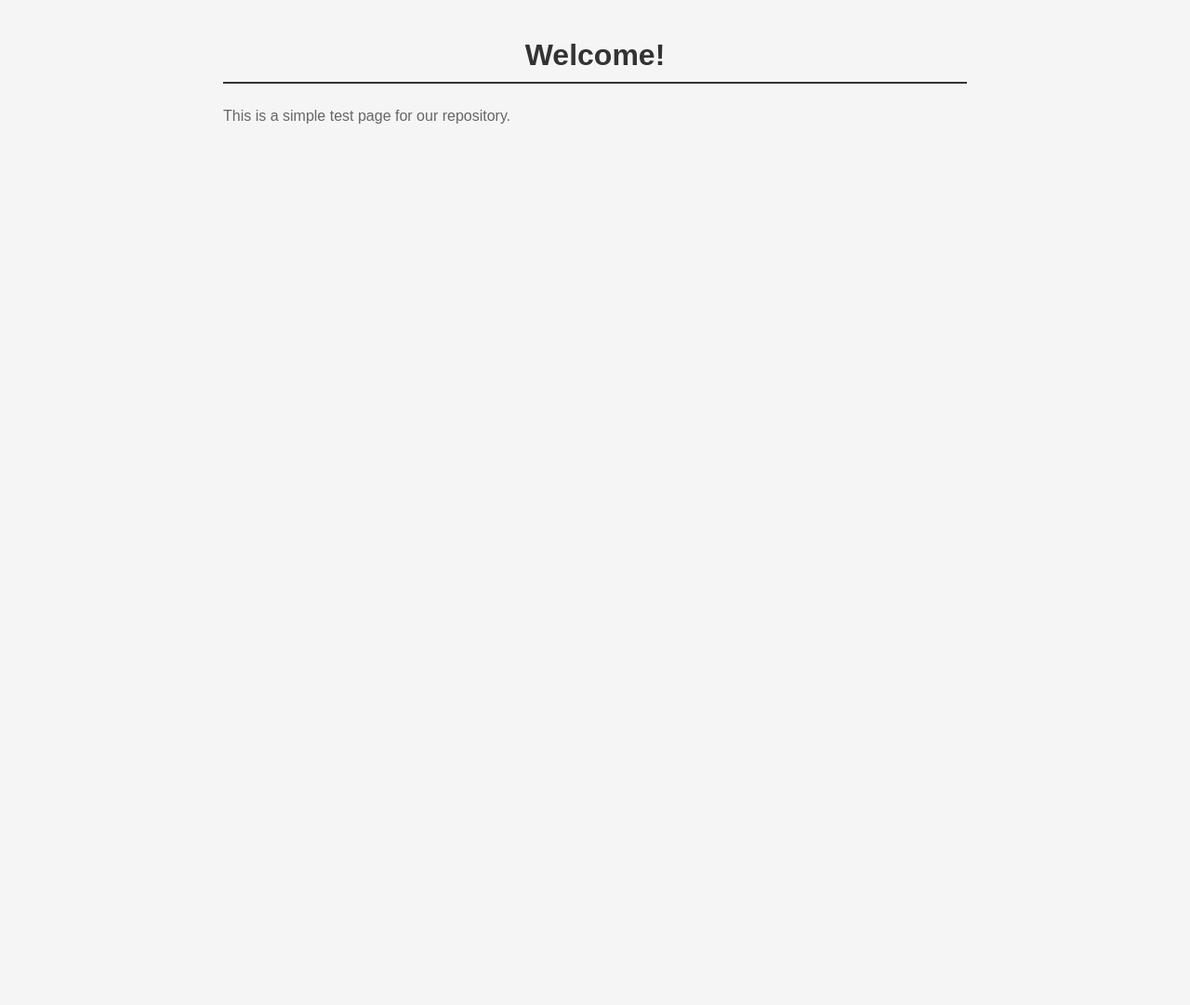
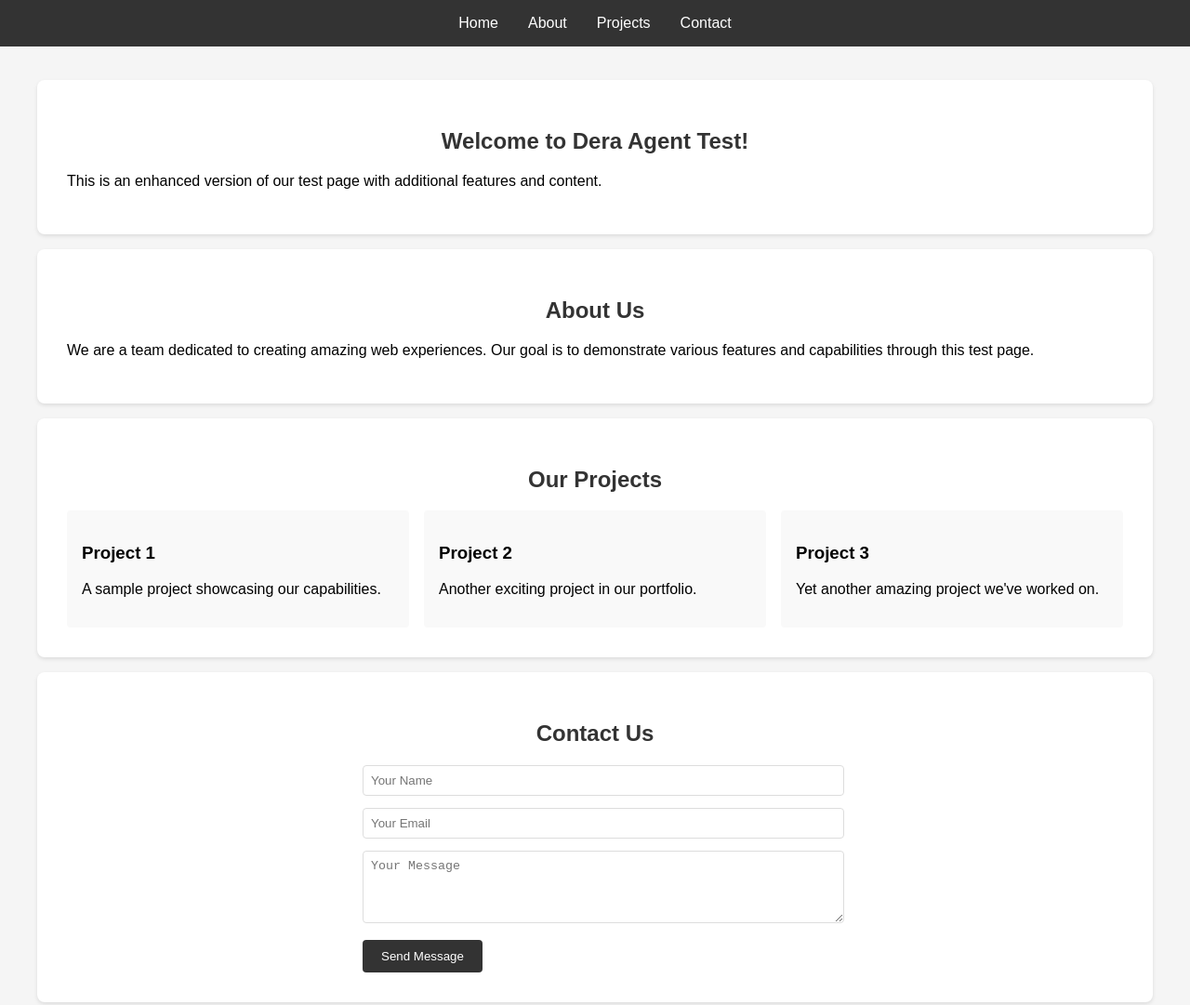
Before and after one commit to chikuma0/dera-agent-test, a plain HTML site: page index.html in a window 1280 px wide. Shown: the whole page at 93% size. Before the commit the page ends 800 px from the top, so only its background shows below. Drawn offline with Linux system fonts and the light colour scheme.

Commit message:
Update main branch with enhanced content for GitHub Pages

```diff
--- a/index.html
+++ b/index.html
@@ -7,25 +7,125 @@
     <style>
         body {
             font-family: Arial, sans-serif;
-            max-width: 800px;
+            margin: 0;
+            padding: 0;
+            background-color: #f5f5f5;
+        }
+        .container {
+            max-width: 1200px;
             margin: 0 auto;
             padding: 20px;
-            background-color: #f5f5f5;
         }
-        h1 {
+        nav {
+            background-color: #333;
+            padding: 1em;
+        }
+        nav ul {
+            list-style: none;
+            padding: 0;
+            margin: 0;
+            display: flex;
+            justify-content: center;
+            gap: 2em;
+        }
+        nav a {
+            color: white;
+            text-decoration: none;
+        }
+        nav a:hover {
+            color: #ddd;
+        }
+        h1, h2 {
             color: #333;
             text-align: center;
-            border-bottom: 2px solid #333;
-            padding-bottom: 10px;
         }
-        p {
-            line-height: 1.6;
-            color: #666;
+        .section {
+            background: white;
+            padding: 2em;
+            margin: 1em 0;
+            border-radius: 8px;
+            box-shadow: 0 2px 4px rgba(0,0,0,0.1);
+        }
+        .contact-form {
+            max-width: 500px;
+            margin: 0 auto;
+        }
+        .contact-form input,
+        .contact-form textarea {
+            width: 100%;
+            padding: 8px;
+            margin-bottom: 1em;
+            border: 1px solid #ddd;
+            border-radius: 4px;
+        }
+        .contact-form button {
+            background-color: #333;
+            color: white;
+            padding: 10px 20px;
+            border: none;
+            border-radius: 4px;
+            cursor: pointer;
+        }
+        .projects {
+            display: grid;
+            grid-template-columns: repeat(auto-fit, minmax(250px, 1fr));
+            gap: 1em;
+        }
+        .project-card {
+            background: #f9f9f9;
+            padding: 1em;
+            border-radius: 4px;
         }
     </style>
 </head>
 <body>
-    <h1>Welcome!</h1>
-    <p>This is a simple test page for our repository.</p>
+    <nav>
+        <ul>
+            <li><a href="#home">Home</a></li>
+            <li><a href="#about">About</a></li>
+            <li><a href="#projects">Projects</a></li>
+            <li><a href="#contact">Contact</a></li>
+        </ul>
+    </nav>
+
+    <div class="container">
+        <section id="home" class="section">
+            <h1>Welcome to Dera Agent Test!</h1>
+            <p>This is an enhanced version of our test page with additional features and content.</p>
+        </section>
+
+        <section id="about" class="section">
+            <h2>About Us</h2>
+            <p>We are a team dedicated to creating amazing web experiences. Our goal is to demonstrate various features and capabilities through this test page.</p>
+        </section>
+
+        <section id="projects" class="section">
+            <h2>Our Projects</h2>
+            <div class="projects">
+                <div class="project-card">
+                    <h3>Project 1</h3>
+                    <p>A sample project showcasing our capabilities.</p>
+                </div>
+                <div class="project-card">
+                    <h3>Project 2</h3>
+                    <p>Another exciting project in our portfolio.</p>
+                </div>
+                <div class="project-card">
+                    <h3>Project 3</h3>
+                    <p>Yet another amazing project we've worked on.</p>
+                </div>
+            </div>
+        </section>
+
+        <section id="contact" class="section">
+            <h2>Contact Us</h2>
+            <form class="contact-form">
+                <input type="text" placeholder="Your Name" required>
+                <input type="email" placeholder="Your Email" required>
+                <textarea placeholder="Your Message" rows="4" required></textarea>
+                <button type="submit">Send Message</button>
+            </form>
+        </section>
+    </div>
 </body>
 </html>
```
